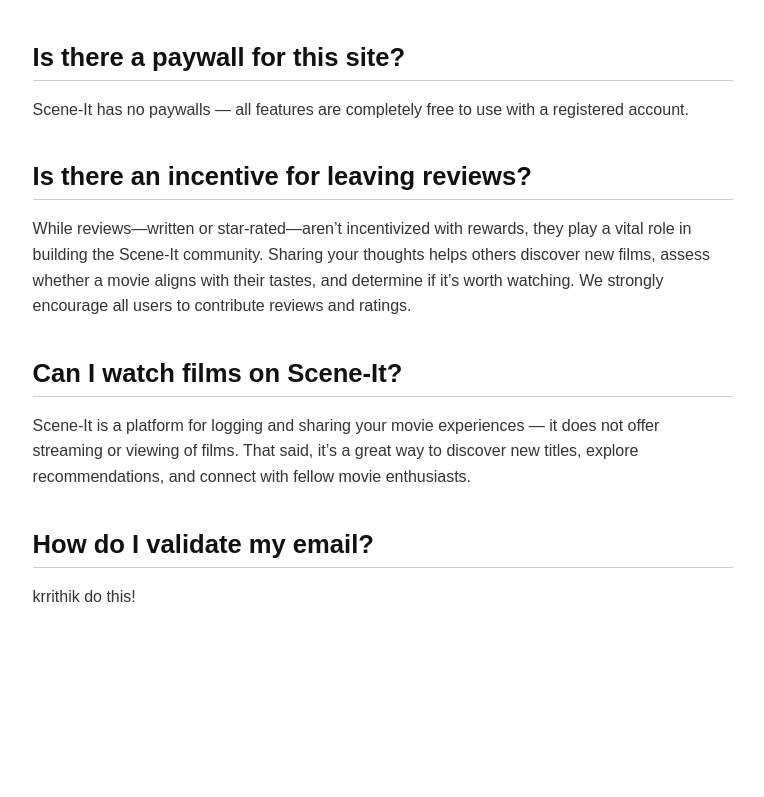
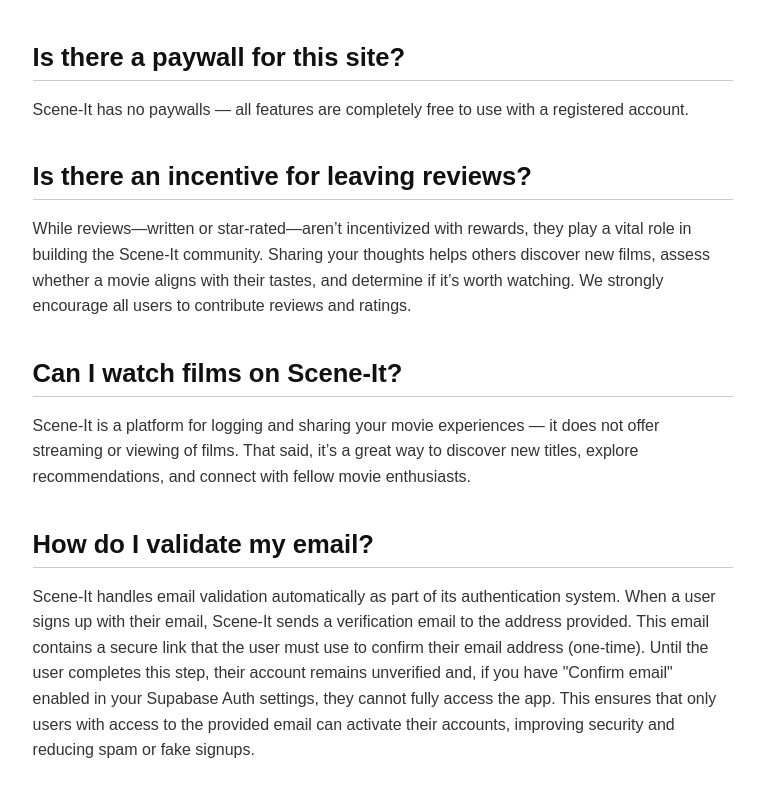
Before and after one commit to Krrithik/AppDev3390-FinalProject, a Vue app in the folder frontend/: page /about in a window 1280 px wide. Shown: the part 694-1491 px from the top of the page, without its empty margins (467-1231 px from the left). Before the commit the page ends 1431 px from the top, so only its background shows below. Built offline with nearby package versions, Linux system fonts and the light colour scheme; the HTML template or start-up script is replaced by a standard one.

Commit message:
added about page content - krrithik

```diff
--- a/frontend/src/views/AboutPage.vue
+++ b/frontend/src/views/AboutPage.vue
@@ -88,7 +88,7 @@ onMounted(() => {
             <div class="block">
                 <h2 id="7">How do I validate my email?</h2>
                 <p>
-                    krrithik do this!
+                    Scene-It handles email validation automatically as part of its authentication system. When a user signs up with their email, Scene-It sends a verification email to the address provided. This email contains a secure link that the user must use to confirm their email address (one-time). Until the user completes this step, their account remains unverified and, if you have "Confirm email" enabled in your Supabase Auth settings, they cannot fully access the app. This ensures that only users with access to the provided email can activate their accounts, improving security and reducing spam or fake signups.
                 </p>
             </div>
             <!-- MORE BLOCKS ADD HERE -->
```
